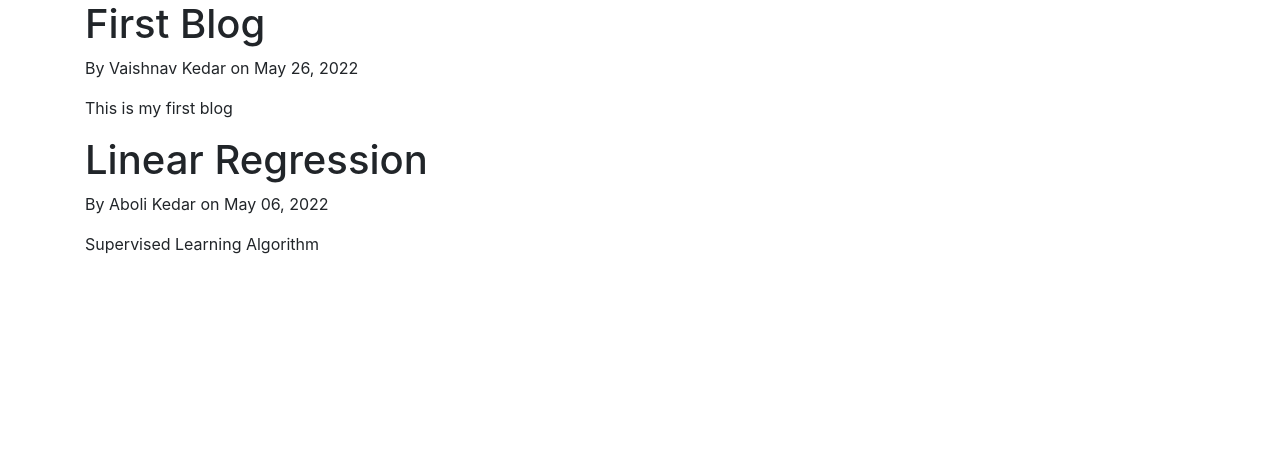
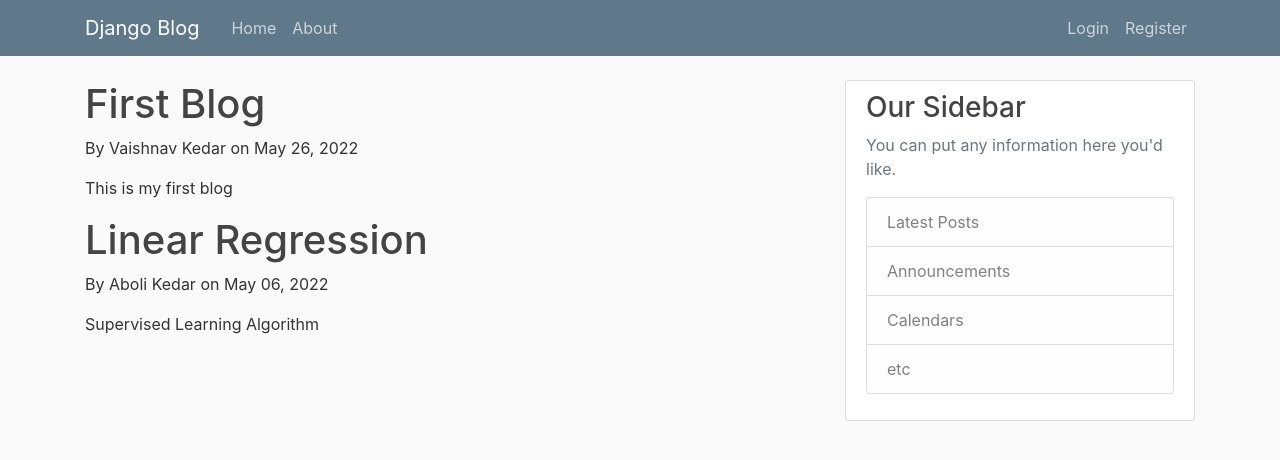
Before and after one commit to vaishnav1423/my_blog_site, a Django app: page /blog/ in a window 1280 px wide. Shown: the top 460 px of the page. Run offline with Django 4.2, Linux system fonts and the light colour scheme; some libraries are stand-ins or nearby versions.

Commit message:
With Templates with CSS

```diff
--- /dev/null
+++ b/django_project/blog/static/blog/main.css
@@ -0,0 +1,84 @@
+body {
+    background: #fafafa;
+    color: #333333;
+    margin-top: 5rem;
+  }
+
+  h1, h2, h3, h4, h5, h6 {
+    color: #444444;
+  }
+
+  ul {
+    margin: 0;
+  }
+
+  .bg-steel {
+    background-color: #5f788a;
+  }
+
+  .site-header .navbar-nav .nav-link {
+    color: #cbd5db;
+  }
+
+  .site-header .navbar-nav .nav-link:hover {
+    color: #ffffff;
+  }
+
+  .site-header .navbar-nav .nav-link.active {
+    font-weight: 500;
+  }
+
+  .content-section {
+    background: #ffffff;
+    padding: 10px 20px;
+    border: 1px solid #dddddd;
+    border-radius: 3px;
+    margin-bottom: 20px;
+  }
+
+  .article-title {
+    color: #444444;
+  }
+
+  a.article-title:hover {
+    color: #428bca;
+    text-decoration: none;
+  }
+
+  .article-content {
+    white-space: pre-line;
+  }
+
+  .article-img {
+    height: 65px;
+    width: 65px;
+    margin-right: 16px;
+  }
+
+  .article-metadata {
+    padding-bottom: 1px;
+    margin-bottom: 4px;
+    border-bottom: 1px solid #e3e3e3
+  }
+
+  .article-metadata a:hover {
+    color: #333;
+    text-decoration: none;
+  }
+
+  .article-svg {
+    width: 25px;
+    height: 25px;
+    vertical-align: middle;
+  }
+
+  .account-img {
+    height: 125px;
+    width: 125px;
+    margin-right: 20px;
+    margin-bottom: 16px;
+  }
+
+  .account-heading {
+    font-size: 2.5rem;
+  }
--- a/django_project/blog/templates/base.html
+++ /dev/null
@@ -1,24 +0,0 @@
-<!DOCTYPE html>
-<html lang="en">
-<head>
-    <meta charset="utf-8">
-    <meta name="viewport" content="width=device-width, initial-scale=1, shrink-to-fit=no">
-
-    <!-- Bootstrap CSS -->
-    <link rel="stylesheet" href="https://cdn.jsdelivr.net/npm/bootstrap@4.0.0/dist/css/bootstrap.min.css" integrity="sha384-Gn5384xqQ1aoWXA+058RXPxPg6fy4IWvTNh0E263XmFcJlSAwiGgFAW/dAiS6JXm" crossorigin="anonymous">
-
-    {% if title %}
-        <title> Blogging Site - {{ title }}</title>
-    {% else %}
-        <title> my Blogging Site</title>
-    {% endif %}
-    </head>
-<body>
-    <div class="container">{% block content %}{% endblock %}</div>
-
-
-    <script src="https://code.jquery.com/jquery-3.2.1.slim.min.js" integrity="sha384-KJ3o2DKtIkvYIK3UENzmM7KCkRr/rE9/Qpg6aAZGJwFDMVNA/GpGFF93hXpG5KkN" crossorigin="anonymous"></script>
-    <script src="https://cdn.jsdelivr.net/npm/popper.js@1.12.9/dist/umd/popper.min.js" integrity="sha384-ApNbgh9B+Y1QKtv3Rn7W3mgPxhU9K/ScQsAP7hUibX39j7fakFPskvXusvfa0b4Q" crossorigin="anonymous"></script>
-    <script src="https://cdn.jsdelivr.net/npm/bootstrap@4.0.0/dist/js/bootstrap.min.js" integrity="sha384-JZR6Spejh4U02d8jOt6vLEHfe/JQGiRRSQQxSfFWpi1MquVdAyjUar5+76PVCmYl" crossorigin="anonymous"></script>
-</body>
-</html>
--- a/django_project/blog/templates/about.html
+++ b/django_project/blog/templates/blog/about.html
@@ -1,4 +1,4 @@
-{% extends "base.html" %}
+{% extends "blog/base.html" %}
 {% block content %}
     <h1> about page!!!</h1>
 {% endblock%}
--- /dev/null
+++ b/django_project/blog/templates/blog/base.html
@@ -0,0 +1,68 @@
+{% load static %}
+<!DOCTYPE html>
+<html lang="en">
+<head>
+    <meta charset="utf-8">
+    <meta name="viewport" content="width=device-width, initial-scale=1, shrink-to-fit=no">
+
+    <!-- Bootstrap CSS -->
+    <link rel="stylesheet" href="https://cdn.jsdelivr.net/npm/bootstrap@4.0.0/dist/css/bootstrap.min.css" integrity="sha384-Gn5384xqQ1aoWXA+058RXPxPg6fy4IWvTNh0E263XmFcJlSAwiGgFAW/dAiS6JXm" crossorigin="anonymous">
+
+    <link rel="stylesheet" type="text/css" href="{% static 'blog/main.css' %}">
+    {% if title %}
+        <title> Blogging Site - {{ title }} </title>
+    {% else %}
+        <title> my Blogging Site </title>
+    {% endif %}
+    </head>
+<body>
+    <header class="site-header">
+        <nav class="navbar navbar-expand-md navbar-dark bg-steel fixed-top">
+          <div class="container">
+            <a class="navbar-brand mr-4" href="/">Django Blog</a>
+            <button class="navbar-toggler" type="button" data-toggle="collapse" data-target="#navbarToggle" aria-controls="navbarToggle" aria-expanded="false" aria-label="Toggle navigation">
+            <span class="navbar-toggler-icon"></span>
+            </button>
+            <div class="collapse navbar-collapse" id="navbarToggle">
+              <div class="navbar-nav mr-auto">
+                <a class="nav-item nav-link" href="/">Home</a>
+                <a class="nav-item nav-link" href="/about">About</a>
+              </div>
+              <!-- Navbar Right Side -->
+              <div class="navbar-nav">
+                <a class="nav-item nav-link" href="#">Login</a>
+                <a class="nav-item nav-link" href="#">Register</a>
+              </div>
+            </div>
+          </div>
+        </nav>
+      </header>
+
+
+      <main role="main" class="container">
+        <div class="row">
+          <div class="col-md-8">
+            {% block content %}{% endblock %}
+          </div>
+          <div class="col-md-4">
+            <div class="content-section">
+              <h3>Our Sidebar</h3>
+              <p class='text-muted'>You can put any information here you'd like.
+                <ul class="list-group">
+                  <li class="list-group-item list-group-item-light">Latest Posts</li>
+                  <li class="list-group-item list-group-item-light">Announcements</li>
+                  <li class="list-group-item list-group-item-light">Calendars</li>
+                  <li class="list-group-item list-group-item-light">etc</li>
+                </ul>
+              </p>
+            </div>
+          </div>
+        </div>
+      </main>
+
+
+    <script src="https://code.jquery.com/jquery-3.2.1.slim.min.js" integrity="sha384-KJ3o2DKtIkvYIK3UENzmM7KCkRr/rE9/Qpg6aAZGJwFDMVNA/GpGFF93hXpG5KkN" crossorigin="anonymous"></script>
+    <script src="https://cdn.jsdelivr.net/npm/popper.js@1.12.9/dist/umd/popper.min.js" integrity="sha384-ApNbgh9B+Y1QKtv3Rn7W3mgPxhU9K/ScQsAP7hUibX39j7fakFPskvXusvfa0b4Q" crossorigin="anonymous"></script>
+    <script src="https://cdn.jsdelivr.net/npm/bootstrap@4.0.0/dist/js/bootstrap.min.js" integrity="sha384-JZR6Spejh4U02d8jOt6vLEHfe/JQGiRRSQQxSfFWpi1MquVdAyjUar5+76PVCmYl" crossorigin="anonymous"></script>
+</body>
+</html>
--- a/django_project/blog/templates/home.html
+++ b/django_project/blog/templates/blog/home.html
@@ -1,4 +1,4 @@
-{% extends "base.html" %}
+{% extends "blog/base.html" %}
 {% block content %}
     {% for post in posts %}
         <h1> {{ post.title }}</h1>
--- a/django_project/blog/views.py
+++ b/django_project/blog/views.py
@@ -20,7 +20,7 @@ def home(request):
     context={
         'posts':posts
     }  # To Pass variable as Context to Template
-    return render(request,'home.html',context)
+    return render(request,'blog/home.html',context)
 
 def about(request):
-    return render(request,'about.html',{'title': "About"})
+    return render(request,'blog/about.html',{'title': "About"})
```
